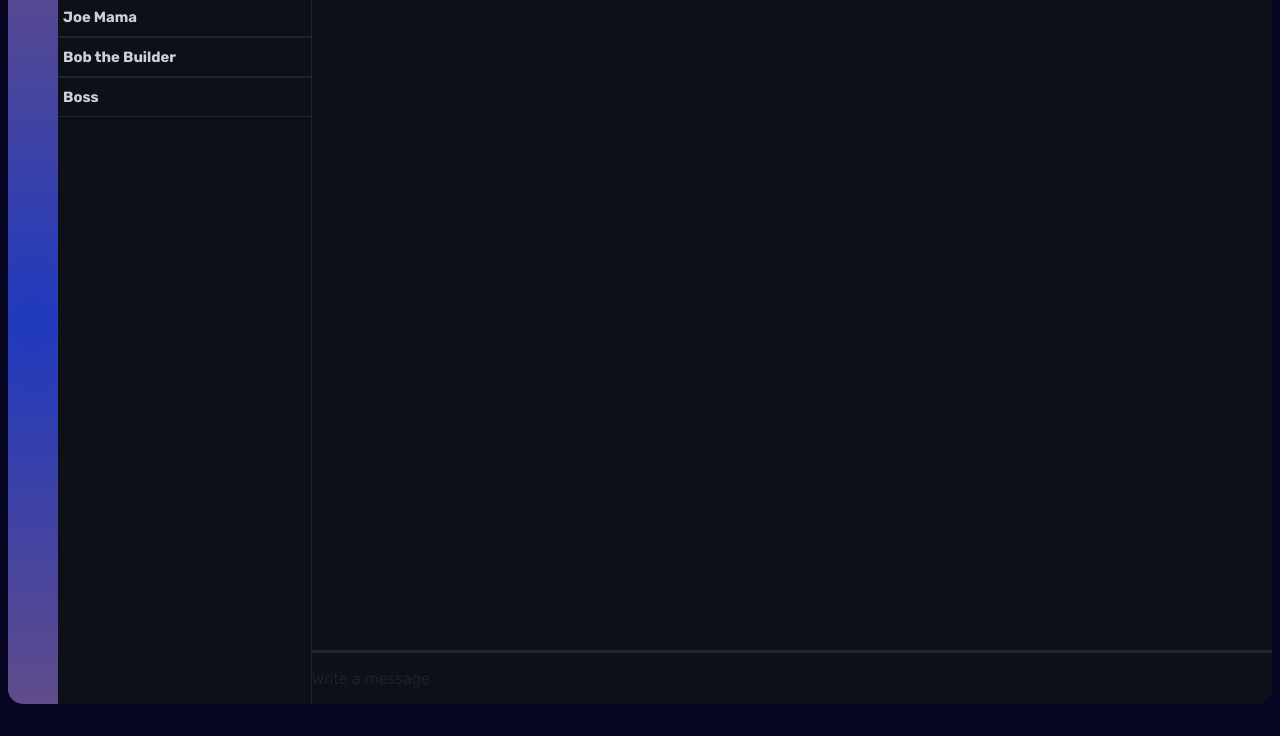
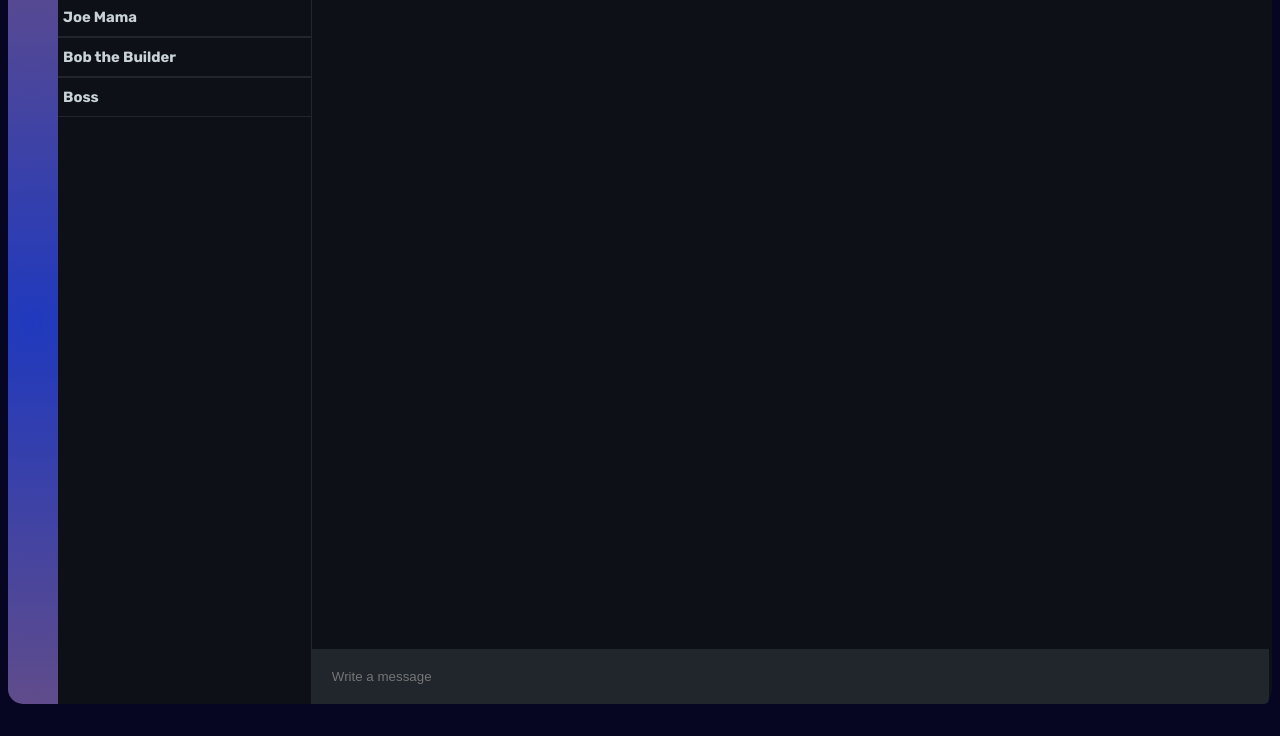
Before and after one commit to yanghuaxuan/KuriusChatApp, a website: page app/site/index.html in a window 1280 px wide. Shown: the part 64-800 px from the top of the page. Drawn offline with Linux system fonts and the light colour scheme.

Commit message:
Trying to set up input

```diff
--- a/app/site/index.html
+++ b/app/site/index.html
@@ -20,9 +20,9 @@
       <div id="chat">
         <h1 id="chat-header">Welcome!</h1>
         <div id="chat-box"></div>
-        <div id="chat-write">
-          <p>Write a message</p>
-        </div>
+        <form action="./message_send" method="POST">
+          <input type="text" id="chat-write" placeholder="Write a message">
+        </form>
       </div>
     </div>
     <script type="module">
--- a/app/site/style.css
+++ b/app/site/style.css
@@ -125,7 +125,10 @@ body {
 }
 
 #chat-write {
-  color: #21262D;
-  border-top: solid;
-  border-color: #21262D;
+  background-color: #21262D;
+  color: #C9D1D9;
+  border-width: 0px;
+  border-bottom-right-radius: 5px;
+  width: 95.5%;
+  padding: 20px;
 }
```
Also changed, not shown: README.md.
